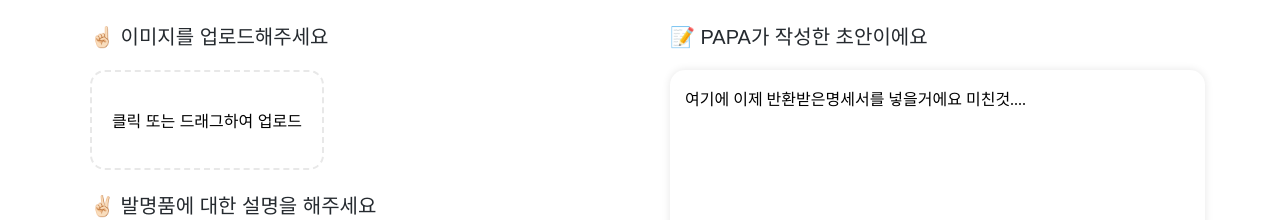
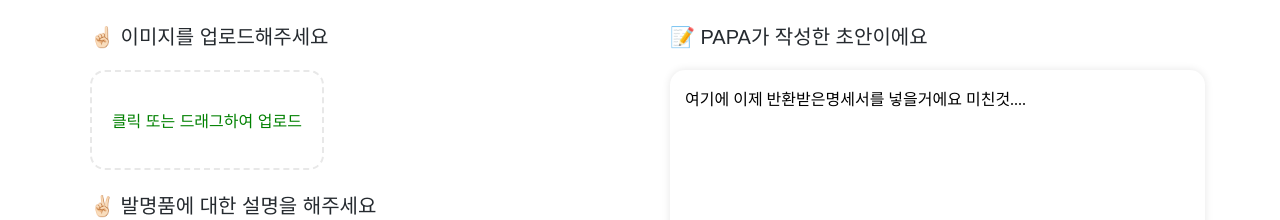
Before and after one commit to KPMG2024-PAPA/frontend, a React (Create React App) app: page /spec-page in a window 1280 px wide. Shown: the part 251-471 px from the top of the page. Built offline with nearby package versions, Linux system fonts and the light colour scheme; a web font is replaced by a local one.

Commit message:
fix: error in file selection cancellation

```diff
--- a/src/component/ui/ImgUpload.jsx
+++ b/src/component/ui/ImgUpload.jsx
@@ -12,9 +12,11 @@ const UploadArea = styled.div`
   border: 2px dashed #e8e8e8;
   border-radius: 15px;
   display: flex;
+  flex-direction: column;
   cursor: pointer;
   justify-content: center; /* 수평 중앙 정렬 */
   align-items: center; /* 수직 중앙 정렬 */
+  color: green;
   transition: background-color 0.3s ease;
   &:hover {
     background-color: #dcdcdc;
@@ -39,13 +41,13 @@ const PreviewContainer = styled.div`
 const PreviewImage = styled.img`
   max-width: 300px; // 이미지 최대 너비 조정
   max-height: 200px; // 이미지 최대 높이 조정
-  border-radius: 10px; // 이미지 둥근 모서리 추가
+  //border-radius: 10px; // 이미지 둥근 모서리 추가
   box-shadow: 0px 0px 8px rgba(0, 0, 0, 0.3); /* 그림자 효과 추가 */
 `;
 
 const FileName = styled.p`
   font-size: 10px;
-  color: #333;
+  color: #252a2f;
 `;
 
 const ImgUpload = ({ onFileSelect }) => {
@@ -55,8 +57,9 @@ const ImgUpload = ({ onFileSelect }) => {
   const fileInputRef = useRef(null);
 
   const handleFileChange = (event) => {
-    const file = event.target.files[0] || event.dataTransfer.files[0];
-    if (file) {
+    // 파일 선택 취소를 고려하여 조건 추가
+    if (event.target.files.length > 0) {
+      const file = event.target.files[0];
       setSelectedFile(file);
       setFileName(file.name);
       onFileSelect(file);
@@ -66,8 +69,12 @@ const ImgUpload = ({ onFileSelect }) => {
         setPreviewURL(reader.result);
       };
       reader.readAsDataURL(file);
+    } else {
+      // 선택된 파일이 없을 경우 기존 상태 유지 또는 적절한 처리
+      console.log('No file selected.');
     }
   };
+
 
   const handleClick = () => {
     fileInputRef.current.click();
@@ -85,7 +92,14 @@ const ImgUpload = ({ onFileSelect }) => {
   return (
     <Container>
       <UploadArea onClick={handleClick} onDrop={handleDrop} onDragOver={handleDragOver}>
-        {selectedFile ? '✅ 이미지가 업로드 되었습니다' : '클릭 또는 드래그하여 업로드'}
+        {selectedFile ? (
+          <>
+            <div>✅ 이미지가 업로드 되었습니다</div>
+            <div style={{ fontSize: '12px', marginTop: '5px', color: '#252a2f' }}>다시 업로드하려면 클릭</div>
+          </>
+        ) : (
+          '클릭 또는 드래그하여 업로드'
+        )}
       </UploadArea>
       <HiddenInput
         type="file"
```
